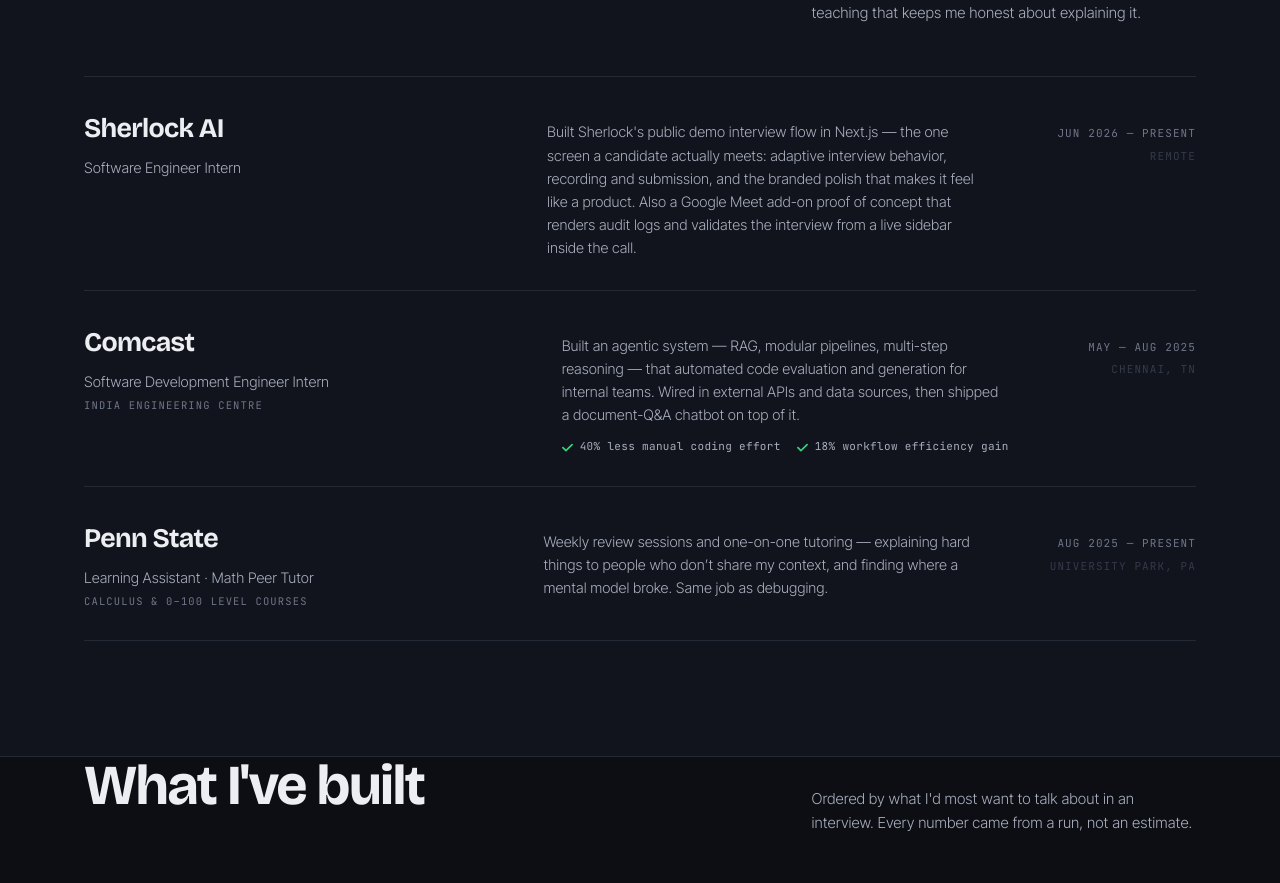
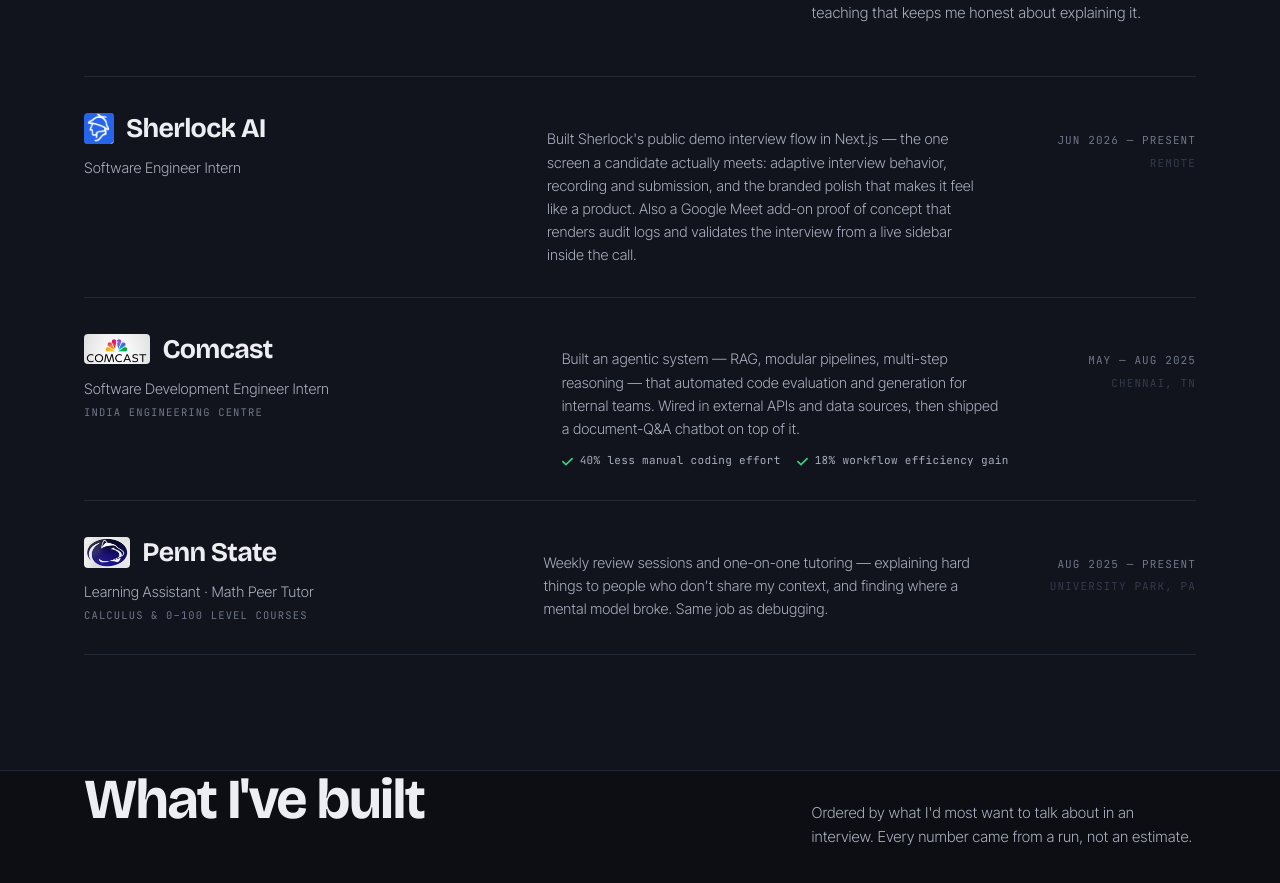
Before and after one commit to vs-githjk/Portfolio, a React (Vite) app: page / in a window 1280 px wide. Shown: the part 1499-2382 px from the top of the page. Built offline with nearby package versions, Linux system fonts and the light colour scheme.

Commit message:
Org logos in the Experience rows

```diff
--- a/src/components/Experience.jsx
+++ b/src/components/Experience.jsx
@@ -14,7 +14,10 @@
           {experience.roles.map((role, i) => (
             <div className="xp-row" key={`${role.org}-${i}`}>
               <div>
-                <div className="xp-org">{role.org}</div>
+                <div className="xp-org">
+                  {role.logo && <img className="xp-logo" src={role.logo} alt="" />}
+                  {role.org}
+                </div>
                 <span className="xp-role">{role.role}</span>
                 {role.team && <span className="xp-team">{role.team}</span>}
               </div>
--- a/src/data/content.js
+++ b/src/data/content.js
@@ -86,6 +86,7 @@
   roles: [
     {
       org: 'Sherlock AI',
+      logo: '/logos/sherlock.png',
       role: 'Software Engineer Intern',
       team: '',
       note: "Built Sherlock's public demo interview flow in Next.js — the one screen a candidate actually meets: adaptive interview behavior, recording and submission, and the branded polish that makes it feel like a product. Also a Google Meet add-on proof of concept that renders audit logs and validates the interview from a live sidebar inside the call.",
@@ -95,6 +96,7 @@
     },
     {
       org: 'Comcast',
+      logo: '/logos/comcast.png',
       role: 'Software Development Engineer Intern',
       team: 'India Engineering Centre',
       note: 'Built an agentic system — RAG, modular pipelines, multi-step reasoning — that automated code evaluation and generation for internal teams. Wired in external APIs and data sources, then shipped a document-Q&A chatbot on top of it.',
@@ -106,6 +108,7 @@
        half of forward-deployed work. Don't cut it. */
     {
       org: 'Penn State',
+      logo: '/logos/psu.png',
       role: 'Learning Assistant · Math Peer Tutor',
       team: 'Calculus & 0–100 level courses',
       note: 'Weekly review sessions and one-on-one tutoring — explaining hard things to people who don’t share my context, and finding where a mental model broke. Same job as debugging.',
--- a/src/styles/sections.css
+++ b/src/styles/sections.css
@@ -300,7 +300,16 @@
 }
 .xp-row:last-child { border-bottom: var(--rule); }
 .xp-row:hover { padding-left: 14px; }
-.xp-org { font-family: var(--font-display); font-weight: 700; font-size: clamp(19px, 2.1vw, 27px); letter-spacing: -0.025em; }
+.xp-org {
+  display: flex;
+  align-items: center;
+  gap: 12px;
+  font-family: var(--font-display);
+  font-weight: 700;
+  font-size: clamp(19px, 2.1vw, 27px);
+  letter-spacing: -0.025em;
+}
+.xp-logo { height: 1.15em; width: auto; border-radius: 4px; }
 .xp-role { display: block; margin-top: 6px; font-size: 14.5px; color: var(--text-2); }
 .xp-note { color: var(--text-2); font-size: 14.5px; max-width: 52ch; }
 .xp-when {
```
